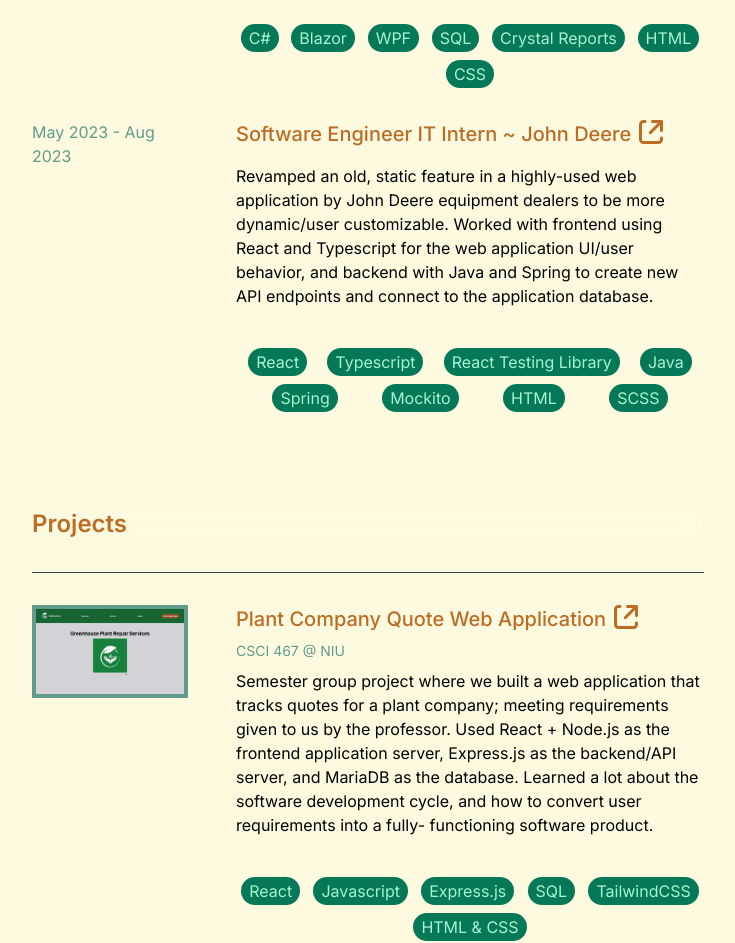
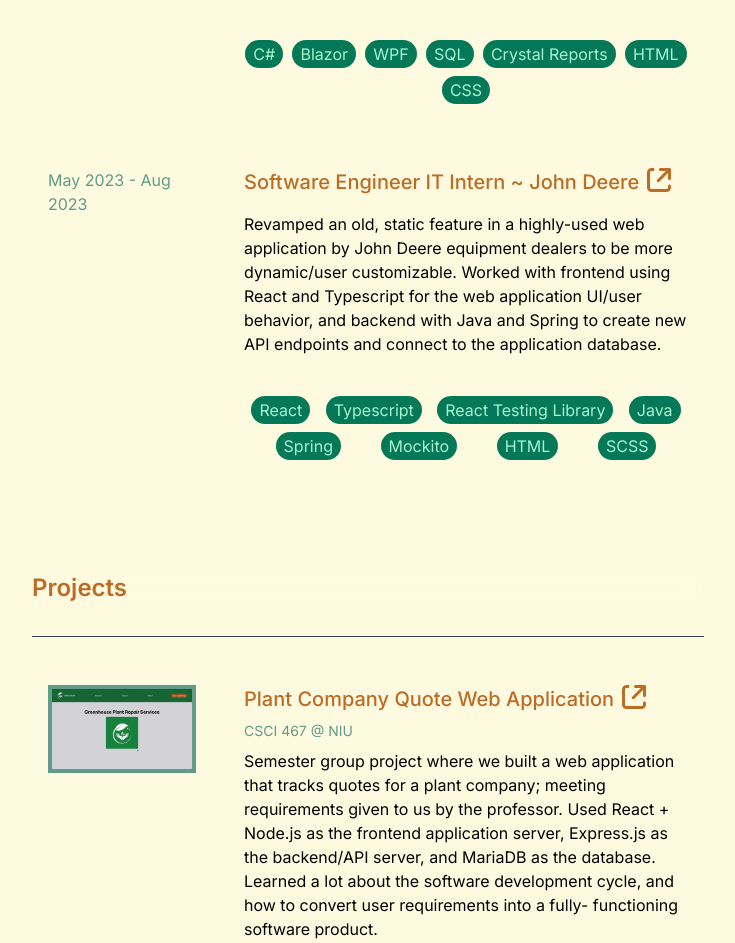
Before and after one commit to edgarcarbajal/portfolio-website, a Next.js app: page / in a window 1280 px wide. Shown: the part 874-1817 px from the top of the page, without its empty margins (528-1263 px from the left). Built offline with nearby package versions, Linux system fonts and the light colour scheme.

Commit message:
updated deps & added padding to hover cards

```diff
--- a/src/app/components/projectcard.tsx
+++ b/src/app/components/projectcard.tsx
@@ -19,6 +19,7 @@
     return (
         <a href={hreflink} target={'_blank'}>
             <div className={`
+                p-4
                 group/linkicon
                 grid
                 grid-cols-[1fr,3fr]
--- a/src/app/components/xpcard.tsx
+++ b/src/app/components/xpcard.tsx
@@ -20,6 +20,7 @@
     return (
         <a href={hreflink} target={'_blank'}>
             <div className={`
+                p-4
                 group/linkicon
                 grid
                 grid-cols-[1fr,3fr]
```
Also changed, not shown: 1 other file (tests, documents, lock files or other folders).
